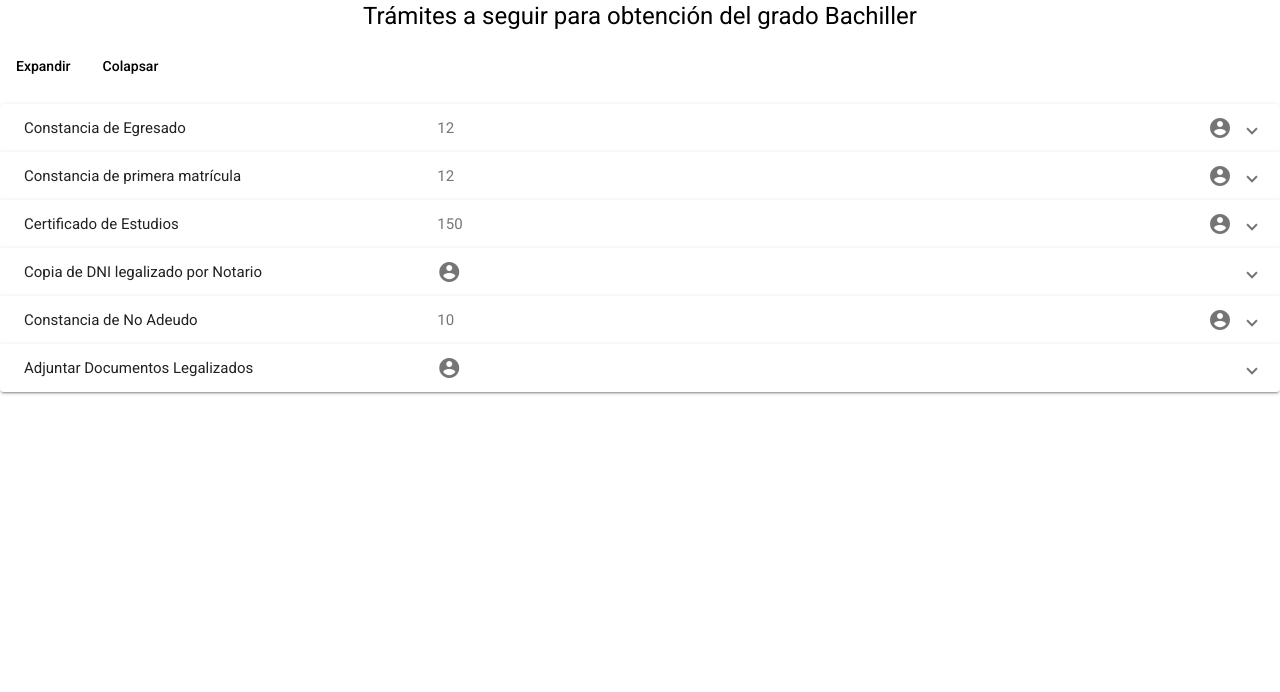
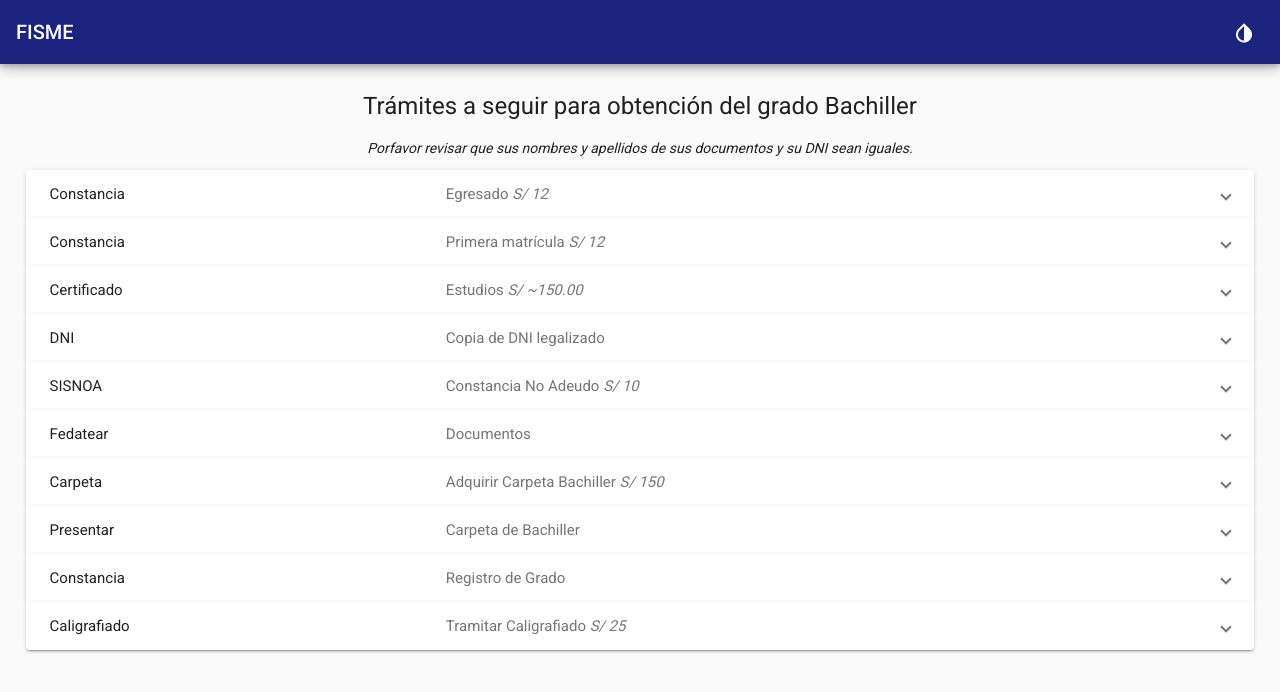
Before and after one commit to edalvb/fisme, an Angular app: page / in a window 1280 px wide. Shown: the top 692 px of the page. Built offline with nearby package versions, Linux system fonts and the light colour scheme.

Commit message:
create component home ~(steps)

```diff
--- a/angular.json
+++ b/angular.json
@@ -20,13 +20,13 @@
             "tsConfig": "tsconfig.app.json",
             "aot": true,
             "assets": [
-              "src/favicon.ico",
               "src/assets",
               "src/manifest.webmanifest"
             ],
             "styles": [
               "./node_modules/@angular/material/prebuilt-themes/indigo-pink.css",
-              "src/styles.css"
+              "src/styles.css",
+              "src/styles.scss"
             ],
             "scripts": []
           },
@@ -88,7 +88,6 @@
             "tsConfig": "tsconfig.spec.json",
             "karmaConfig": "karma.conf.js",
             "assets": [
-              "src/favicon.ico",
               "src/assets",
               "src/manifest.webmanifest"
             ],
--- a/src/app/app.component.css
+++ b/src/app/app.component.css
@@ -0,0 +1,25 @@
+.example-spacer {
+  flex: 1 1 auto;
+}
+
+@media screen and (max-width:600px) {
+  .contenido-main {
+    padding-top: 56px;
+    overflow-y: auto;
+    height: 100%;
+  }
+}
+@media screen and (max-width:1024px) and (min-width:600px) {
+  .contenido-main {
+    padding-top: 64px;
+    overflow-y: auto;
+    height: 100%;
+  }
+}
+@media screen and (min-width:1024px) {
+  .contenido-main {
+    padding-top: 64px;
+    overflow-y: auto;
+    height: 100%;
+  }
+}
--- a/src/app/app.component.html
+++ b/src/app/app.component.html
@@ -1 +1,43 @@
-<router-outlet></router-outlet>
+<mat-sidenav-container [class.temadark]="darkTheme" style="height: 100%;">
+
+  <mat-sidenav #drawer class="sidenav" fixedInViewport style="width: 200px;"
+    [attr.role]="(isHandset$ | async) ? 'dialog' : 'navigation'">
+
+  <mat-toolbar color="primary" style="width: 100%;">
+    <mat-toolbar-row>
+      <span style="text-align: center;">FISME</span>
+    </mat-toolbar-row>
+  </mat-toolbar>
+
+  <mat-nav-list>
+    <a mat-list-item>
+      <mat-icon>home</mat-icon> Bachiller
+    </a>
+  </mat-nav-list>
+  </mat-sidenav>
+
+  <mat-sidenav-content>
+    <mat-toolbar style="z-index: 100; position: fixed;" color="primary" class="mat-elevation-z6">
+      <mat-toolbar-row>
+
+        <button *ngIf="false" fixedInViewport type="button" aria-label="Toggle sidenav" mat-icon-button (click)="drawer.toggle()">
+          <mat-icon aria-label="Side nav toggle icon">menu</mat-icon>
+        </button>
+
+        <span>FISME</span>
+
+        <span class="example-spacer"></span>
+
+        <button mat-icon-button aria-label="boton desplegable" (click)="darkTheme = !darkTheme">
+          <mat-icon>invert_colors</mat-icon>
+        </button>
+      </mat-toolbar-row>
+    </mat-toolbar>
+
+    <mat-drawer-container class="contenido-main">
+      <router-outlet></router-outlet>
+    </mat-drawer-container>
+
+  </mat-sidenav-content>
+
+</mat-sidenav-container>
--- a/src/app/app.component.ts
+++ b/src/app/app.component.ts
@@ -1,4 +1,7 @@
 import { Component } from '@angular/core';
+import { BreakpointObserver, Breakpoints } from '@angular/cdk/layout';
+import { Observable } from 'rxjs';
+import { map, shareReplay } from 'rxjs/operators';
 
 @Component({
   selector: 'app-root',
@@ -6,5 +9,13 @@ import { Component } from '@angular/core';
   styleUrls: ['./app.component.css']
 })
 export class AppComponent {
-  title = 'fisme';
+  darkTheme = false;
+
+  constructor(private breakpointObserver: BreakpointObserver) { }
+
+  isHandset$: Observable<boolean> = this.breakpointObserver.observe(Breakpoints.Handset)
+    .pipe(
+      map(result => result.matches),
+      shareReplay()
+    );
 }
--- a/src/app/app.module.ts
+++ b/src/app/app.module.ts
@@ -5,6 +5,8 @@ import {MatExpansionModule} from '@angular/material/expansion';
 import {MatIconModule} from '@angular/material/icon';
 import {MatButtonModule} from '@angular/material/button';
 import {MatListModule} from '@angular/material/list';
+import { MatToolbarModule } from '@angular/material/toolbar';
+import { MatSidenavModule } from '@angular/material/sidenav';
 
 import { AppRoutingModule } from './app-routing.module';
 import { AppComponent } from './app.component';
@@ -12,21 +14,25 @@ import { BrowserAnimationsModule } from '@angular/platform-browser/animations';
 import { ServiceWorkerModule } from '@angular/service-worker';
 import { environment } from '../environments/environment';
 import { HomeComponent } from './components/home/home.component';
+import { CostPipe } from './pipes/cost.pipe';
 
 @NgModule({
   declarations: [
     AppComponent,
-    HomeComponent
+    HomeComponent,
+    CostPipe
   ],
   imports: [
     BrowserModule,
     AppRoutingModule,
+    ServiceWorkerModule.register('ngsw-worker.js', { enabled: environment.production }),
     BrowserAnimationsModule,
-    ServiceWorkerModule.register('ngsw-worker.js', { enabled: environment.production }),
     MatExpansionModule,
     MatIconModule,
     MatButtonModule,
-    MatListModule
+    MatListModule,
+    MatToolbarModule,
+    MatSidenavModule
   ],
   providers: [],
   bootstrap: [AppComponent]
--- a/src/app/components/home/home.component.css
+++ b/src/app/components/home/home.component.css
@@ -1,17 +1,17 @@
-.example-action-buttons {
-  padding-bottom: 20px;
-}
-
-.example-headers-align .mat-expansion-panel-header-title,
-.example-headers-align .mat-expansion-panel-header-description {
+.accordion-headers-align .mat-expansion-panel-header-title,
+.accordion-headers-align .mat-expansion-panel-header-description {
   flex-basis: 0;
 }
 
-.example-headers-align .mat-expansion-panel-header-description {
+.accordion-headers-align .mat-expansion-panel-header-description {
   justify-content: space-between;
   align-items: center;
 }
 
-.example-headers-align .mat-form-field + .mat-form-field {
-  margin-left: 8px;
+.cost{
+  font-style: italic;
 }
+
+.container-main {
+  margin: 2%;
+}
--- a/src/app/components/home/home.component.html
+++ b/src/app/components/home/home.component.html
@@ -1,26 +1,38 @@
+<div class="container-main">
   <h1 style="text-align: center;">Trámites a seguir para obtención del grado Bachiller</h1>
 
-<div class="example-action-buttons">
-  <button mat-button (click)="accordion.openAll()">Expandir</button>
-  <button mat-button (click)="accordion.closeAll()">Colapsar</button>
-</div>
-<mat-accordion class="example-headers-align" multi>
+  <p style="font-style: italic; text-align: center;">Porfavor revisar que sus nombres y apellidos de sus documentos y su
+    DNI sean iguales.</p>
+
+  <mat-accordion class="accordion-headers-align" multi>
 
     <mat-expansion-panel *ngFor="let doc of documents">
       <mat-expansion-panel-header>
         <mat-panel-title>
-        {{doc.name}}
+          {{doc.title}}
         </mat-panel-title>
         <mat-panel-description>
-        {{doc.cost}}
+          <span>
+            {{doc.description}}
+            <span class="cost" *ngIf="doc.cost">{{doc.cost | cost}}</span>
+          </span>
           <mat-icon>{{doc.icon}}</mat-icon>
         </mat-panel-description>
       </mat-expansion-panel-header>
 
-    <mat-list *ngFor="let des of doc.description" role="list">
-      <mat-list-item role="listitem">{{des}}</mat-list-item>
+      <mat-list role="list">
+        <mat-list-item *ngFor="let des of doc.content" role="listitem">
+          {{des}}
+        </mat-list-item>
       </mat-list>
 
     </mat-expansion-panel>
 
   </mat-accordion>
+
+  <p [hidden]="true">Luego de realizar el pago correspondiente, remitir los vouchers de pagos o depósito al correo
+    institucional de la oficina correspondiente con copia a la Unidad de Tesorería
+    (tesoreria@untrm.edu.pe)(deysi.solano@untrm.edu.pe</p>
+
+
+</div>
--- a/src/app/components/home/home.component.ts
+++ b/src/app/components/home/home.component.ts
@@ -9,45 +9,102 @@ import { MatAccordion } from '@angular/material/expansion';;
 export class HomeComponent implements OnInit {
   @ViewChild(MatAccordion) accordion: MatAccordion;
 
+  ctaUNTRM: string = "026-1022419";
+
   documents: Document[] = [
     {
-      name: "Constancia de Egresado",
-      cost: 12,
-      icon: "account_circle"
+      title: "Constancia",
+      description: "Egresado",
+      cost: 12.00,
+      content: [
+        `Pagar al Banco de la Nación al "9135" con el código "35"`,
+        `Presentar "Solicitud de Constancia de Egresado" a la Facultad`
+      ]
     },
     {
-      name: "Constancia de primera matrícula",
-      cost: 12,
-      icon: "account_circle"
+      title: "Constancia",
+      description: "Primera matrícula",
+      cost: 12.00,
+      content: [
+        `Pagar al Banco de la Nación al "9135" con el código "118"`,
+        `Presentar "Solicitud de Constancia de Primera Matrícula" a la Facultad`
+      ]
     },
     {
-      name: "Certificado de Estudios",
-      cost: 150,
-      icon: "account_circle"
+      title: "Certificado",
+      description: "Estudios",
+      cost: "~150.00",
+      content: [
+        `Pagar (1 x cda ciclo) al Banco de la Nación al "9135" con el código "8"`,
+        'Solicitar a la Facultad adjuntando los vouchers.'
+      ]
     },
     {
-      name: "Copia de DNI legalizado por Notario",
-      icon: "account_circle"
+      title: "DNI",
+      description: "Copia de DNI legalizado",
+      content: [
+        "Cuesta alrededor de S/ 5.00 en el Notario"
+      ]
     },
     {
-      name: "Constancia de No Adeudo",
-      cost: 10,
-      description: [
-        "Adquirir en la oficina del SISNOA"
-      ],
-      icon: "account_circle"
+      title: "SISNOA",
+      description: "Constancia No Adeudo",
+      cost: 10.00,
+      content: [
+        `Pagar al Banco de la Nación al "9135" con el código "37"`,
+        `Solicitar a "melissa.reyna@untrm.edu.pe" adjuntando el voucher.`
+      ]
     },
     {
-      name: "Adjuntar Documentos Legalizados",
-      description: [
+      title: "Fedatear",
+      description: "Documentos",
+      content: [
+        "Hacer el fedateo en Secretaría General de los siguientes:",
         "Certificado de Computación",
         "Certificado de Inglés",
         "Certificado de Actividades Integradoras",
         "Resolución de Prácticas Pre Profesionales"
-      ],
-      icon: "account_circle"
+      ]
+    },
+    {
+      title: "Carpeta",
+      description: "Adquirir Carpeta Bachiller",
+      cost: 150.00,
+      content: [
+        `Pagar en caja o al Banco de la Nación a la cuenta "${this.ctaUNTRM}"`,
+        `En Grados y Títulos aquirir "Solicitud de bachiller"`,
+        `En Grados y Títulos aquirir "Constancia"`,
+        `Hacer firmar la "Constancia" a DAYRA.`
+      ]
+    },
+    {
+      title: "Presentar",
+      description: "Carpeta de Bachiller",
+      content: [
+        `Presentar todos los requisitos a la Facultad.`
+      ]
+    },
+    {
+      title: "Constancia",
+      description: "Registro de Grado",
+      content: [
+        `Firmar el "Libro de Grado" en la Facultad.`,
+        `Llevar una foto tamaño carnet fondo blanco y con terno oscuro.`,
+        `La Facultad entregará la "Constancia de Registro de Grado".`,
+        `Con dicha Constancia debe ir a la Oficina de Grados y Títulos.`,
+      ]
+    },
+    {
+      title: "Caligrafiado",
+      description: "Tramitar Caligrafiado",
+      cost: 25,
+      content: [
+        `Pagar en caja o al Banco de la Nación a la cuenta "${this.ctaUNTRM}"`,
+        `Solicitud de Caligrafiado`,
+        `2 fotos tamaño carnet con terno oscuro, camisa blanca y fondo blanco, en material mate.`
+      ]
     }
-  ]
+  ];
 
   constructor() { }
 
@@ -57,8 +114,9 @@ export class HomeComponent implements OnInit {
 }
 
 export interface Document {
-  name: string,
-  cost?: number,
-  description?: string[],
-  icon?: string
+  title: string;
+  description: string;
+  cost?: number | string;
+  content?: string[];
+  icon?: string;
 }
--- /dev/null
+++ b/src/app/pipes/cost.pipe.ts
@@ -0,0 +1,12 @@
+import { Pipe, PipeTransform } from '@angular/core';
+
+@Pipe({
+  name: 'cost'
+})
+export class CostPipe implements PipeTransform {
+
+  transform(value: number): string {
+    return `S/ ${value}`;
+  }
+
+}
--- a/src/index.html
+++ b/src/index.html
@@ -1,18 +1,18 @@
 <!doctype html>
-<html lang="en">
+<html lang="es">
 <head>
   <meta charset="utf-8">
-  <title>Fisme</title>
+  <title>FISME</title>
   <base href="/">
   <meta name="viewport" content="width=device-width, initial-scale=1">
-  <link rel="icon" type="image/x-icon" href="favicon.ico">
+  <link rel="icon" type="image/x-icon" href="./assets/img/favicon.png">
   <link href="https://fonts.googleapis.com/css?family=Roboto:300,400,500&amp;display=swap" rel="stylesheet">
   <link href="https://fonts.googleapis.com/icon?family=Material+Icons" rel="stylesheet">
   <link rel="manifest" href="manifest.webmanifest">
   <meta name="theme-color" content="#1976d2">
 </head>
 <body class="mat-typography">
-  <app-root></app-root>
+  <app-root>Cargando...</app-root>
   <noscript>Please enable JavaScript to continue using this application.</noscript>
 </body>
 </html>
--- /dev/null
+++ b/src/styles.scss
@@ -0,0 +1,31 @@
+@import '~@angular/material/theming';
+
+@include mat-core();
+
+@mixin cambiarColoreDe($tema) {
+    .mat-sidenav-content {
+        background: mat-color(map-get($tema, background), 'card');
+    }
+    .mat-dialog-container{
+        background: mat-color(map-get($tema, background), 'card');
+    }
+
+}
+
+$primary: mat-palette($mat-indigo, 900);
+$accent: mat-palette($mat-pink, A200, A100, A400);
+
+$theme: mat-light-theme($primary, $accent);
+
+@include angular-material-theme($theme);
+@include cambiarColoreDe($theme);
+
+$dark-primary: mat-palette($mat-blue-grey);
+$dark-accent:  mat-palette($mat-amber, A200, A100, A400);
+$dark-warn:    mat-palette($mat-deep-orange);
+$dark-theme:   mat-dark-theme($dark-primary, $dark-accent, $dark-warn);
+
+.temadark {
+    @include angular-material-theme($dark-theme);
+    @include cambiarColoreDe($dark-theme);
+}
```
Also changed, not shown: src/assets/img/favicon.png (added), 1 other file (tests, documents, lock files or other folders). Lines whose indentation alone changed are shown as unchanged.
